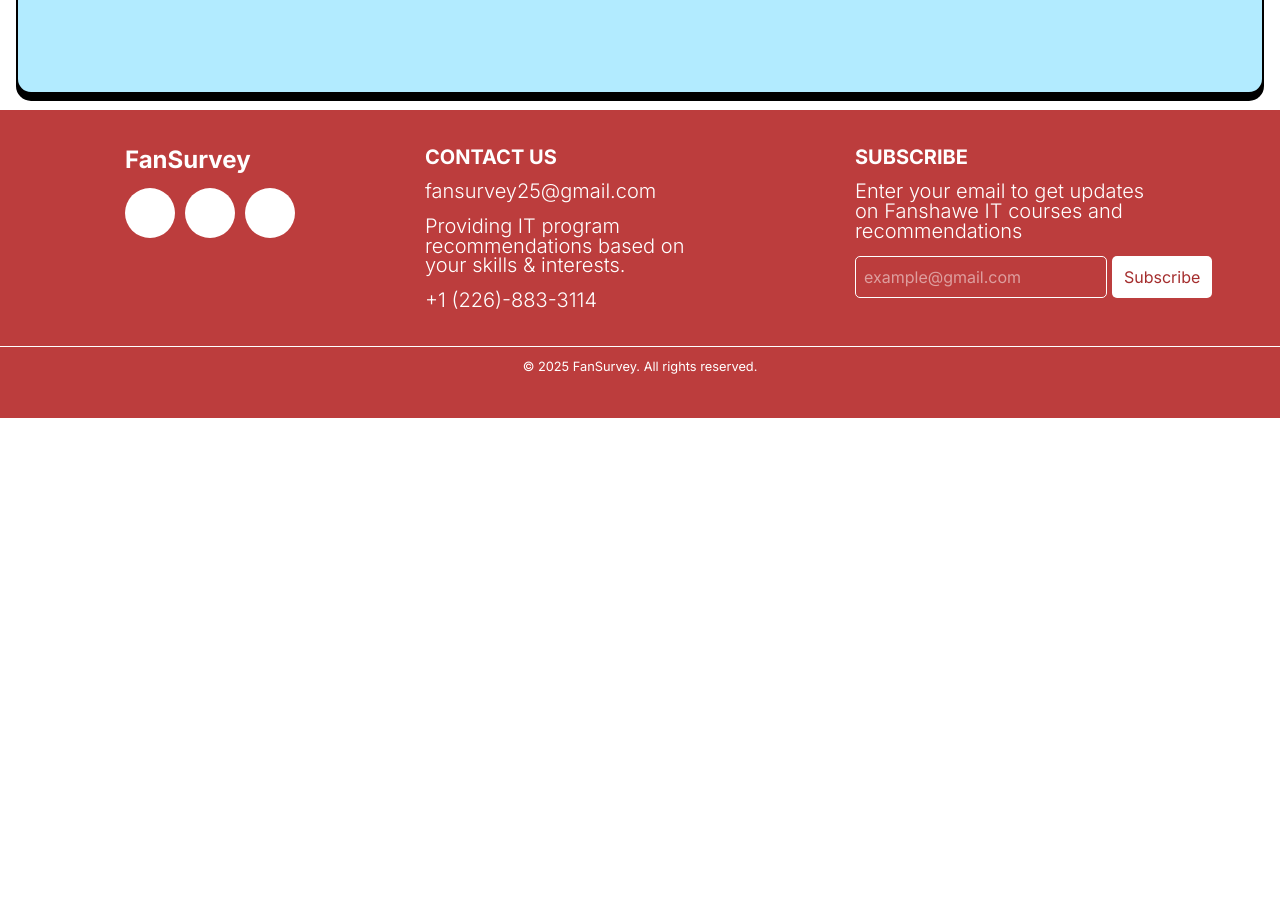
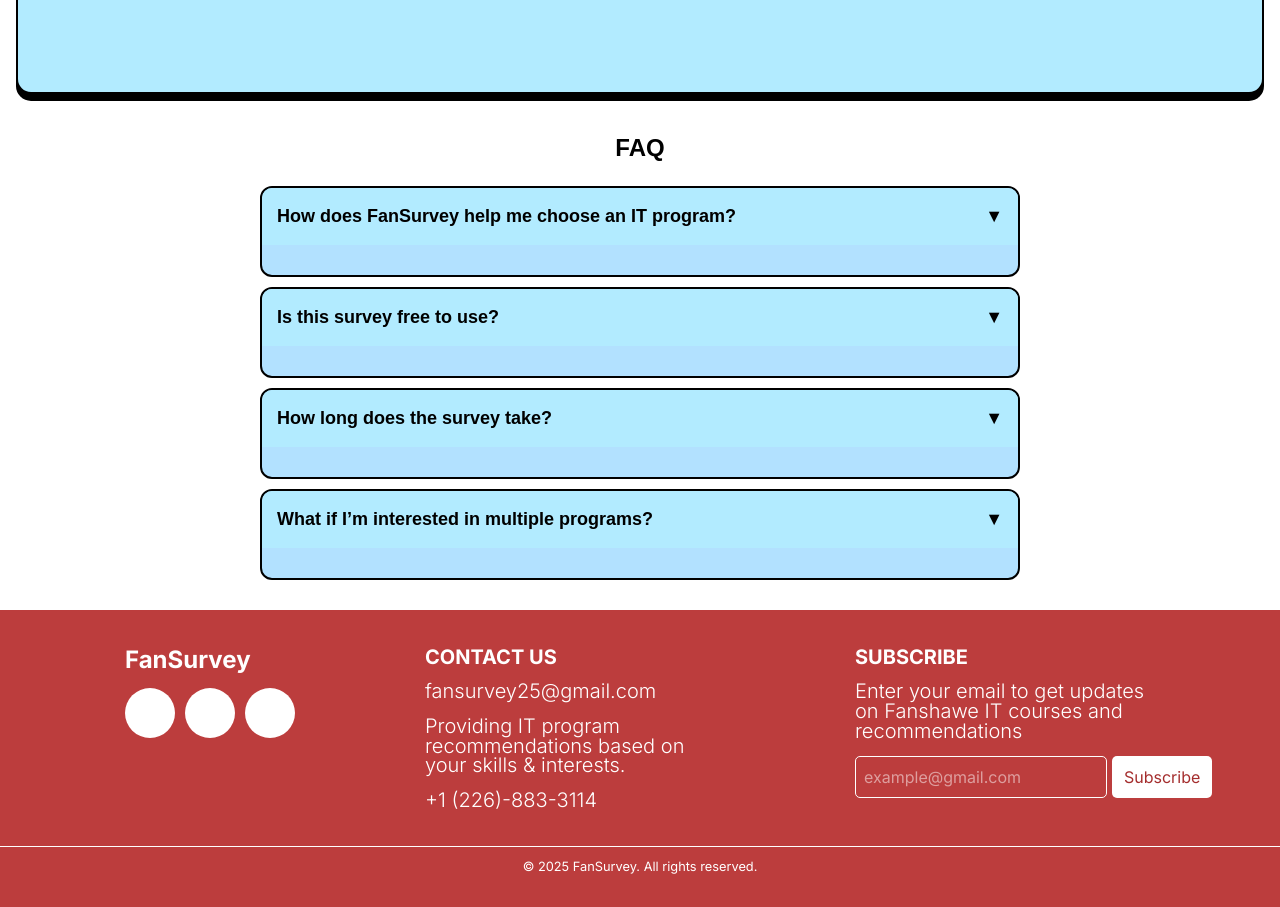
Before and after one commit to andresmotta9/fanshawe-survey-front, a React (Vite) app: page / in a window 1280 px wide. Shown: the part 1743-2650 px from the top of the page. Before the commit the page ends 2161 px from the top, so only its background shows below. Built offline with nearby package versions, Linux system fonts and the light colour scheme; no server answers; a web font is replaced by a local one.

Commit message:
Add FAQ section with toggle functionality and styles for improved user experience

```diff
--- a/src/App.jsx
+++ b/src/App.jsx
@@ -5,6 +5,7 @@ import HeroSection from './features/heroSection';
 import CoursesSection from './features/coursesSection';
 import FooterSection from './features/footerSection';
 import BannerSection from './features/bannerSection';
+import FAQ from './features/faqSection';
 
 function App() {
   const { data: users, loading, error } = useFetch('USERS');
@@ -14,6 +15,7 @@ function App() {
       <HeroSection />
       <CoursesSection />
       <BannerSection />
+      <FAQ />
       <FooterSection />
     </div>
 
--- a/src/features/faqSection/index.jsx
+++ b/src/features/faqSection/index.jsx
@@ -0,0 +1,46 @@
+import React, { useState } from "react";
+import "./styles.css";
+
+const FAQ = () => {
+  const [openIndex, setOpenIndex] = useState(null);
+
+  const toggleFAQ = (index) => {
+    setOpenIndex(openIndex === index ? null : index);
+  };
+
+  const faqs = [
+    {
+      question: "How does FanSurvey help me choose an IT program?",
+      answer: "FanSurvey provides recommendations based on your preferences and interests in IT fields.",
+    },
+    {
+      question: "Is this survey free to use?",
+      answer: "Yes! FanSurvey is completely free to help students make informed decisions about their IT education.",
+    },
+    {
+      question: "How long does the survey take?",
+      answer: "The survey typically takes about 5-10 minutes to complete.",
+    },
+    {
+      question: "What if I’m interested in multiple programs?",
+      answer: "You can explore multiple options and receive recommendations for different IT programs.",
+    },
+  ];
+
+  return (
+    <div className="faq-container">
+      <h2 className="faq-title">FAQ</h2>
+      {faqs.map((faq, index) => (
+        <div key={index} className={`faq-item ${openIndex === index ? "open" : ""}`}>
+          <button className="faq-question" onClick={() => toggleFAQ(index)}>
+            <span className="faq-text">{faq.question}</span>
+            <span className={`faq-icon ${openIndex === index ? "rotate" : ""}`}>&#9660;</span>
+          </button>
+          <div className="faq-answer">{faq.answer}</div>
+        </div>
+      ))}
+    </div>
+  );
+};
+
+export default FAQ;
--- a/src/features/faqSection/styles.css
+++ b/src/features/faqSection/styles.css
@@ -0,0 +1,84 @@
+/* Mobile-first design */
+.faq-container {
+    max-width: 600px;
+    margin: 0 auto;
+    padding: 20px;
+    font-family: "Arial", sans-serif;
+  }
+
+  .faq-title {
+    text-align: center;
+    font-size: 24px;
+    font-weight: bold;
+    margin-bottom: 20px;
+    color: black;
+  }
+
+  .faq-item {
+    border-radius: 12px;
+    overflow: hidden;
+    margin-bottom: 10px;
+    background-color: #b2e1ff; /* Matching light blue */
+    transition: all 0.3s ease-in-out;
+    border: 2px solid black;
+  }
+
+  .faq-question {
+    width: 100%;
+    padding: 15px;
+    text-align: left;
+    background-color: #B2EBFF;
+    border: none;
+    font-size: 16px;
+    font-weight: bold;
+    cursor: pointer;
+    display: flex;
+    justify-content: space-between;
+    align-items: center;
+    transition: background 0.3s ease-in-out;
+    color: black;
+  }
+
+  .faq-item.open .faq-question {
+    background-color: #a5d8ff; /* Slightly darker blue when active */
+  }
+
+  .faq-icon {
+    font-size: 18px;
+    transition: transform 0.3s ease-in-out;
+  }
+
+  .faq-item.open .faq-icon {
+    transform: rotate(180deg);
+  }
+
+  .faq-answer {
+    padding: 15px;
+    background-color: #E3F7FF;
+    font-size: 14px;
+    line-height: 1.5;
+    max-height: 0;
+    overflow: hidden;
+    opacity: 0;
+    transition: max-height 0.3s ease-in-out, opacity 0.3s ease-in-out, padding 0.3s ease-in-out;
+    color: black;
+  }
+
+  .faq-item.open .faq-answer {
+    max-height: 100px;
+    opacity: 1;
+    padding: 15px;
+  }
+
+  /* Responsive for tablets and larger screens */
+  @media (min-width: 768px) {
+    .faq-container {
+      max-width: 800px;
+    }
+    .faq-question {
+      font-size: 18px;
+    }
+    .faq-answer {
+      font-size: 16px;
+    }
+  }
```
